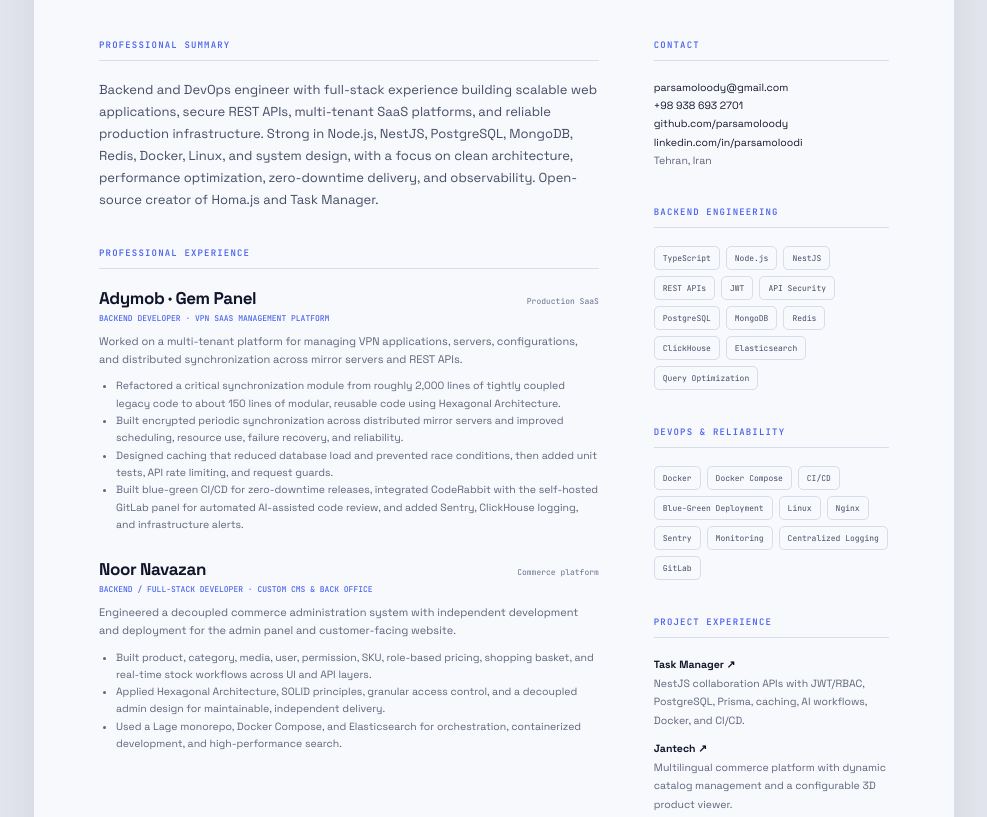
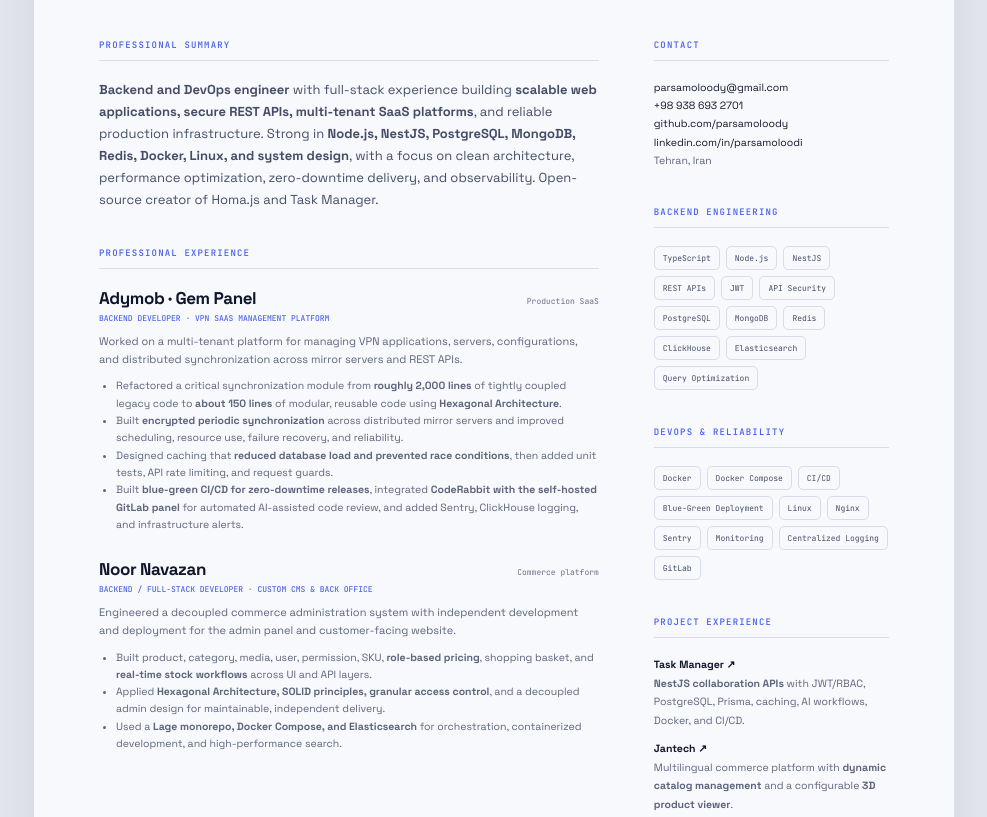
Before and after one commit to parsamoloody/parsamoloody, a plain HTML site: page resume.html in a window 1280 px wide. Shown: the part 304-1121 px from the top of the page, without its empty margins (146-1133 px from the left). Drawn offline with Linux system fonts and the light colour scheme.

Commit message:
Emphasize key resume achievements

```diff
--- a/resume.html
+++ b/resume.html
@@ -24,7 +24,7 @@
       <div>
         <section>
           <h2>Professional summary</h2>
-          <p class="summary">Backend and DevOps engineer with full-stack experience building scalable web applications, secure REST APIs, multi-tenant SaaS platforms, and reliable production infrastructure. Strong in Node.js, NestJS, PostgreSQL, MongoDB, Redis, Docker, Linux, and system design, with a focus on clean architecture, performance optimization, zero-downtime delivery, and observability. Open-source creator of Homa.js and Task Manager.</p>
+          <p class="summary"><strong>Backend and DevOps engineer</strong> with full-stack experience building <strong>scalable web applications, secure REST APIs, multi-tenant SaaS platforms</strong>, and reliable production infrastructure. Strong in <strong>Node.js, NestJS, PostgreSQL, MongoDB, Redis, Docker, Linux, and system design</strong>, with a focus on clean architecture, performance optimization, zero-downtime delivery, and observability. Open-source creator of Homa.js and Task Manager.</p>
         </section>
 
         <section>
@@ -33,14 +33,14 @@
             <div class="entry-head"><h3>Adymob · Gem Panel</h3><time>Production SaaS</time></div>
             <span class="type">BACKEND DEVELOPER · VPN SAAS MANAGEMENT PLATFORM</span>
             <p>Worked on a multi-tenant platform for managing VPN applications, servers, configurations, and distributed synchronization across mirror servers and REST APIs.</p>
-            <ul><li>Refactored a critical synchronization module from roughly 2,000 lines of tightly coupled legacy code to about 150 lines of modular, reusable code using Hexagonal Architecture.</li><li>Built encrypted periodic synchronization across distributed mirror servers and improved scheduling, resource use, failure recovery, and reliability.</li><li>Designed caching that reduced database load and prevented race conditions, then added unit tests, API rate limiting, and request guards.</li><li>Built blue-green CI/CD for zero-downtime releases, integrated CodeRabbit with the self-hosted GitLab panel for automated AI-assisted code review, and added Sentry, ClickHouse logging, and infrastructure alerts.</li></ul>
+            <ul><li>Refactored a critical synchronization module from <strong>roughly 2,000 lines</strong> of tightly coupled legacy code to <strong>about 150 lines</strong> of modular, reusable code using <strong>Hexagonal Architecture</strong>.</li><li>Built <strong>encrypted periodic synchronization</strong> across distributed mirror servers and improved scheduling, resource use, failure recovery, and reliability.</li><li>Designed caching that <strong>reduced database load and prevented race conditions</strong>, then added unit tests, API rate limiting, and request guards.</li><li>Built <strong>blue-green CI/CD for zero-downtime releases</strong>, integrated <strong>CodeRabbit with the self-hosted GitLab panel</strong> for automated AI-assisted code review, and added Sentry, ClickHouse logging, and infrastructure alerts.</li></ul>
           </article>
 
           <article class="entry">
             <div class="entry-head"><h3>Noor Navazan</h3><time>Commerce platform</time></div>
             <span class="type">BACKEND / FULL-STACK DEVELOPER · CUSTOM CMS &amp; BACK OFFICE</span>
             <p>Engineered a decoupled commerce administration system with independent development and deployment for the admin panel and customer-facing website.</p>
-            <ul><li>Built product, category, media, user, permission, SKU, role-based pricing, shopping basket, and real-time stock workflows across UI and API layers.</li><li>Applied Hexagonal Architecture, SOLID principles, granular access control, and a decoupled admin design for maintainable, independent delivery.</li><li>Used a Lage monorepo, Docker Compose, and Elasticsearch for orchestration, containerized development, and high-performance search.</li></ul>
+            <ul><li>Built product, category, media, user, permission, SKU, <strong>role-based pricing</strong>, shopping basket, and <strong>real-time stock workflows</strong> across UI and API layers.</li><li>Applied <strong>Hexagonal Architecture, SOLID principles, granular access control</strong>, and a decoupled admin design for maintainable, independent delivery.</li><li>Used a <strong>Lage monorepo, Docker Compose, and Elasticsearch</strong> for orchestration, containerized development, and high-performance search.</li></ul>
           </article>
         </section>
       </div>
@@ -63,8 +63,8 @@
 
         <section>
           <h2>Project experience</h2>
-          <p><strong><a href="https://github.com/parsamoloody/taks_manager">Task Manager ↗</a></strong><br>NestJS collaboration APIs with JWT/RBAC, PostgreSQL, Prisma, caching, AI workflows, Docker, and CI/CD.</p>
-          <p><strong><a href="https://smartcdv2.vercel.app/en">Jantech ↗</a></strong><br>Multilingual commerce platform with dynamic catalog management and a configurable 3D product viewer.</p>
+          <p><strong><a href="https://github.com/parsamoloody/taks_manager">Task Manager ↗</a></strong><br><strong>NestJS collaboration APIs</strong> with JWT/RBAC, PostgreSQL, Prisma, caching, AI workflows, Docker, and CI/CD.</p>
+          <p><strong><a href="https://smartcdv2.vercel.app/en">Jantech ↗</a></strong><br>Multilingual commerce platform with <strong>dynamic catalog management</strong> and a configurable <strong>3D product viewer</strong>.</p>
         </section>
       </aside>
     </div>
```
